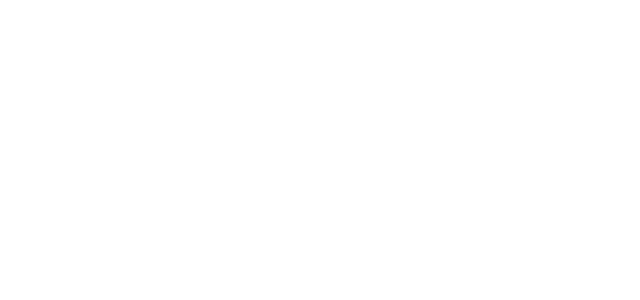
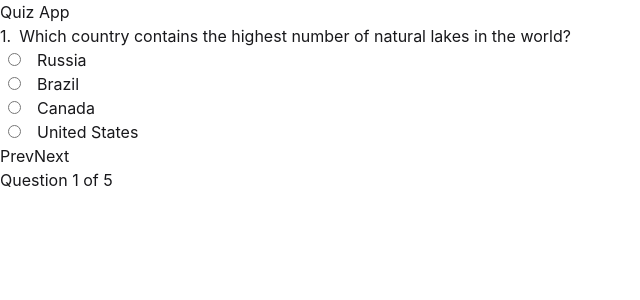
Before and after one commit to Kylian1592005/quiz-app, a React (Vite) app: page / in a window 1280 px wide. Shown: the top 300 px of the page, without its empty margins (0-640 px from the left). Built offline with nearby package versions, Linux system fonts and the light colour scheme.

Commit message:
feat: implement quiz functionality with question navigation and sample data

```diff
--- a/src/App.jsx
+++ b/src/App.jsx
@@ -1,5 +1,67 @@
+import { useState } from "react";
+import { sampleData } from "./data/sampleData";
+
 function App() {
-  return <></>;
+  const [answers, setAnswers] = useState(() =>
+    Array.from({ length: sampleData.length }, () => ""),
+  );
+  const [currentQuestionIndex, setCurrentQuestionIndex] = useState(0);
+  const currentQuestion = sampleData[currentQuestionIndex];
+
+  const nextQuestion = () => {
+    if (currentQuestionIndex < sampleData.length - 1) {
+      setCurrentQuestionIndex((prev) => prev + 1);
+    }
+  };
+
+  const previousQuestion = () => {
+    if (currentQuestionIndex > 0) {
+      setCurrentQuestionIndex((prev) => prev - 1);
+    }
+  };
+
+  return (
+    <div>
+      <h1>Quiz App</h1>
+      <div>
+        <div>
+          <p>
+            <span className="mr-2">{currentQuestion.id}.</span>
+            {currentQuestion.question}
+          </p>
+          {currentQuestion.options.map((opt) => (
+            <div key={opt}>
+              <input
+                className="mx-2"
+                type="radio"
+                id={opt}
+                name="options"
+                value={opt}
+                checked={answers[currentQuestionIndex] === opt}
+                onChange={(e) => {
+                  const newValue = e.target.value;
+                  setAnswers((prev) => {
+                    const updatedAnswers = [...prev];
+                    updatedAnswers[currentQuestionIndex] = newValue;
+                    return updatedAnswers;
+                  });
+                }}
+              />
+              <label htmlFor={opt} className="px-2">
+                {opt}
+              </label>
+              <br />
+            </div>
+          ))}
+        </div>
+      </div>
+      <button onClick={previousQuestion}>Prev</button>
+      <button onClick={nextQuestion}>Next</button>
+      <p>
+        Question {currentQuestion.id} of {sampleData.length}
+      </p>
+    </div>
+  );
 }
 
 export default App;
--- /dev/null
+++ b/src/data/sampleData.js
@@ -0,0 +1,47 @@
+export const sampleData = [
+  {
+    id: 1,
+    question:
+      "Which country contains the highest number of natural lakes in the world?",
+    options: ["Russia", "Brazil", "Canada", "United States"],
+    correctAnswer: "Canada",
+  },
+  {
+    id: 2,
+    question:
+      "What is the chemical symbol for the element gold on the periodic table?",
+    options: ["Au", "Ag", "Gd", "Go"],
+    correctAnswer: "Au",
+  },
+  {
+    id: 3,
+    question:
+      "Who painted the famous Renaissance masterpiece known as the Mona Lisa?",
+    options: [
+      "Michelangelo",
+      "Leonardo da Vinci",
+      "Raphael",
+      "Vincent van Gogh",
+    ],
+    correctAnswer: "Leonardo da Vinci",
+  },
+  {
+    id: 4,
+    question:
+      "In George Orwell's dystopian novel 1984, what is the iconic name of the omnipresent ruling figure?",
+    options: [
+      "The Grand Architect",
+      "Supreme Leader",
+      "Uncle Sam",
+      "Big Brother",
+    ],
+    correctAnswer: "Big Brother",
+  },
+  {
+    id: 5,
+    question:
+      "Which planet in our solar system currently holds the record for having the largest number of confirmed natural moons?",
+    options: ["Jupiter", "Uranus", "Saturn", "Neptune"],
+    correctAnswer: "Saturn",
+  },
+];
```
